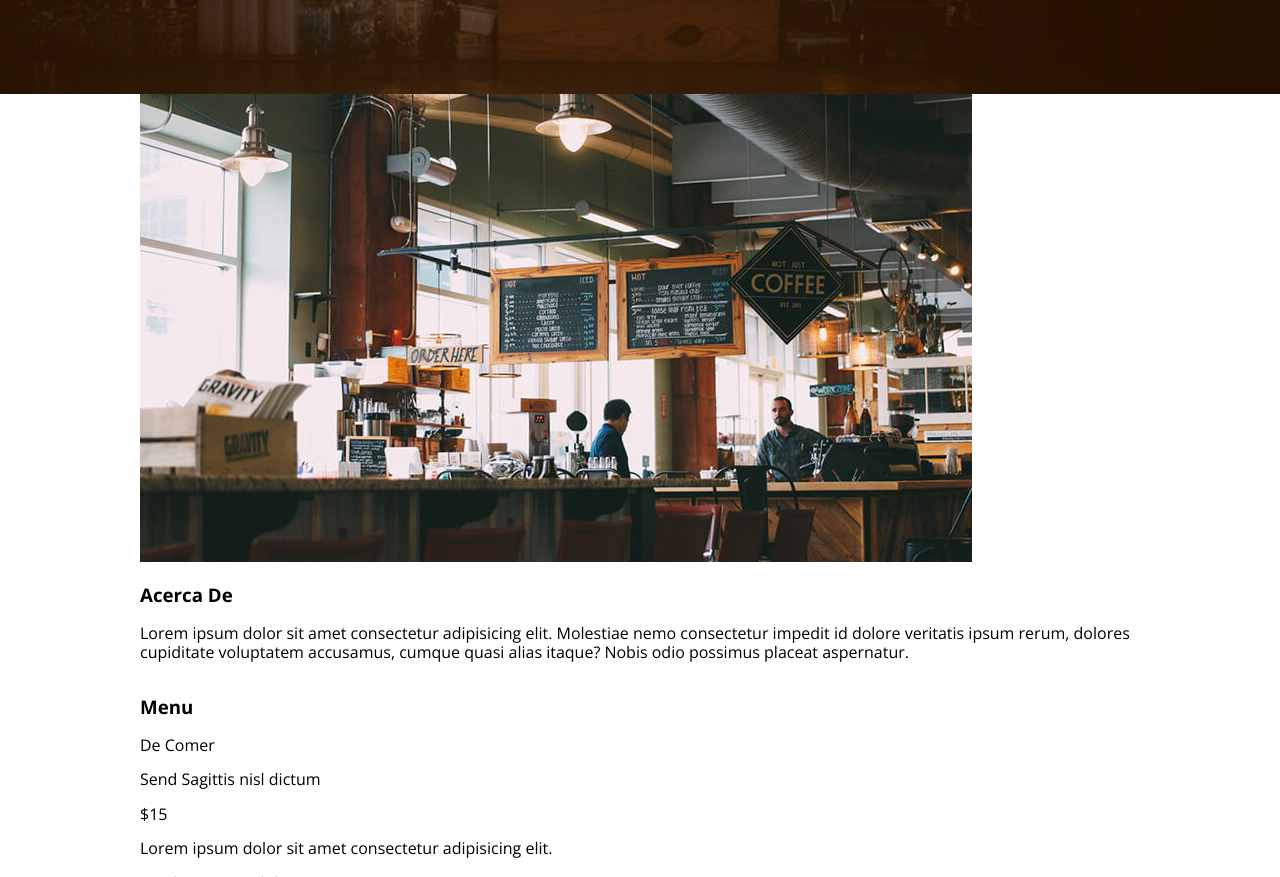
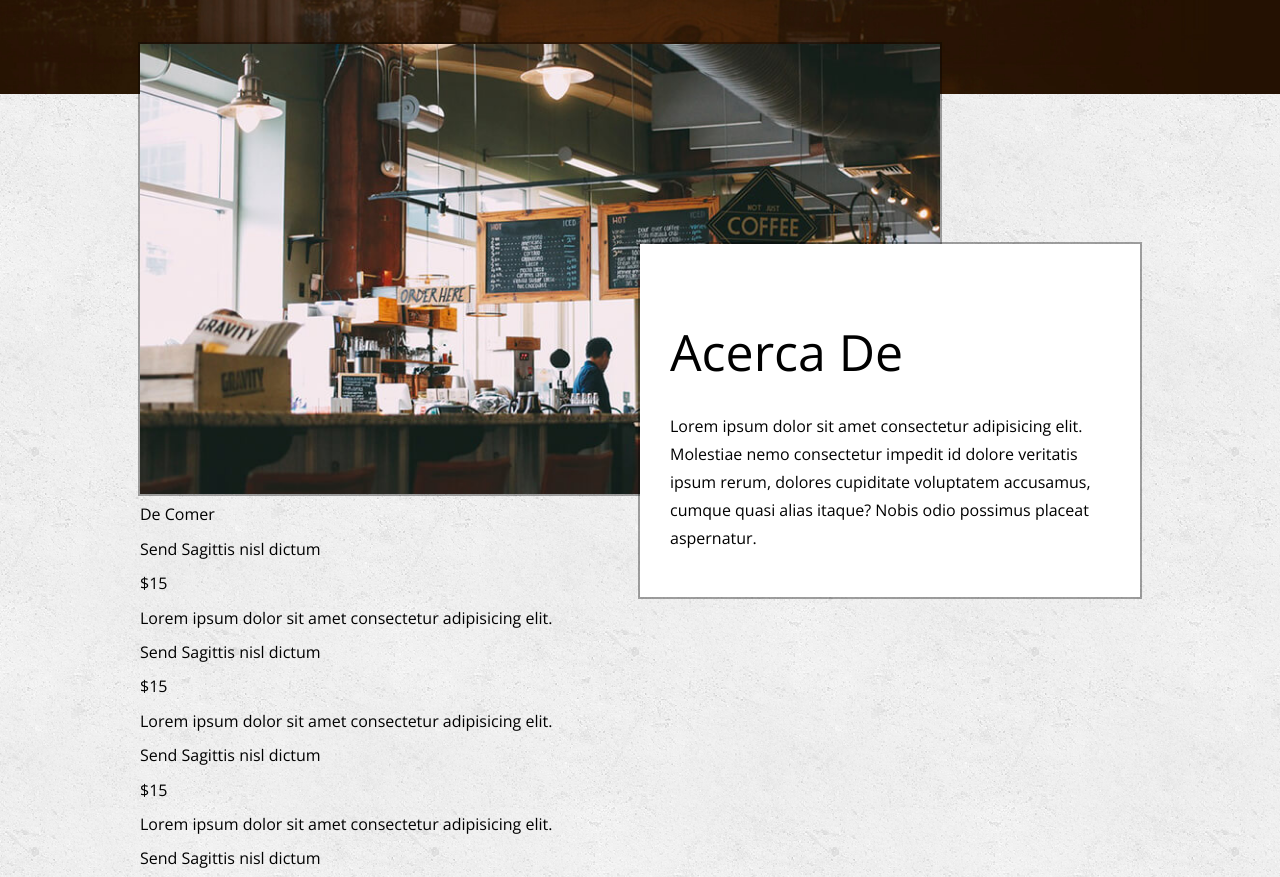
Before and after one commit to cesaranil/Practica3-Restaurante, a plain HTML site: page index.html in a window 1280 px wide. Shown: the part 456-1333 px from the top of the page. Drawn offline with nearby package versions, Linux system fonts and the light colour scheme.

Commit message:
Agregando los estilos CSS a la seccion de Acerca-de

```diff
--- a/css/sass/_header.scss
+++ b/css/sass/_header.scss
@@ -2,7 +2,7 @@
     width: 90%;
     max-width: 1000px;
     margin: auto;
-    overflow: hidden;
+    overflow: hidden; //permite cortar todo lo que sobre de un contenedor
 }
 
 header{
--- /dev/null
+++ b/css/sass/_main.scss
@@ -0,0 +1,42 @@
+.main{
+    background: url(../img/bg-textura.png);
+    background-repeat: repeat;
+    .acerca-de{
+        .contenedor{
+            overflow: visible;
+            position: relative;
+        }
+        .foto{
+            width: 80%;
+            position: absolute;
+            left: 0;
+            top: -50px;
+            z-index: 0; // esto hara que la foto pase por debajo de lo que es el texto
+            box-shadow: 0px 0px 0px 2px rgba(#000, .35);
+            img{
+                vertical-align: top;
+                width: 100%;
+            }
+        }
+
+        article{
+            background: #fff;
+            padding: 30px;
+            width:50%;
+            position: relative;
+            top: 150px;
+            z-index: 1;
+            float: right;
+            box-shadow: 0px 0px 0px 2px rgba(#000, .35);
+            h3{
+                font-size: 50px;
+                font-weight: 300;
+                margin-bottom: 30px;
+            }
+            p{
+                line-height: 28px;
+                margin-bottom: 15px;
+            }
+        }
+    }
+}
--- a/css/sass/style.scss
+++ b/css/sass/style.scss
@@ -1,3 +1,5 @@
 @import 'generales';
 
 @import 'header';
+
+@import 'main';
```
Also changed, not shown: css/style.css, 1 other file.
